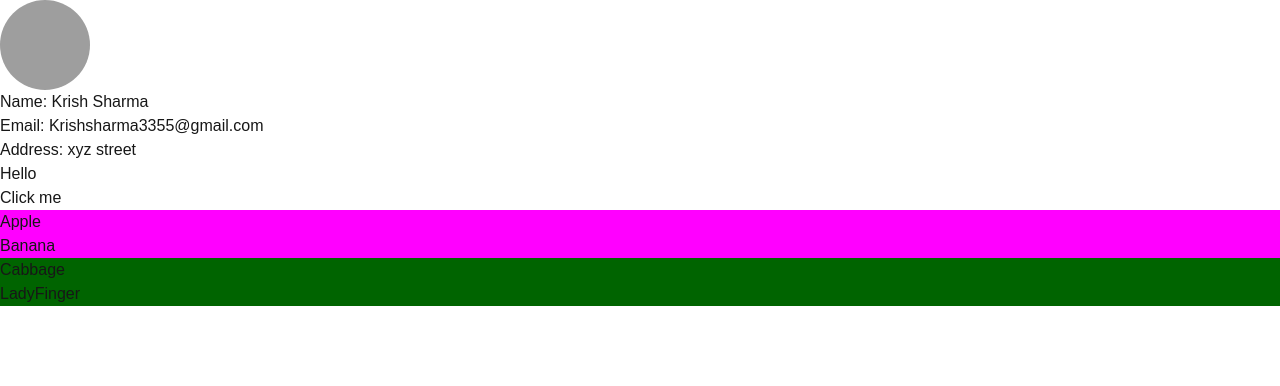
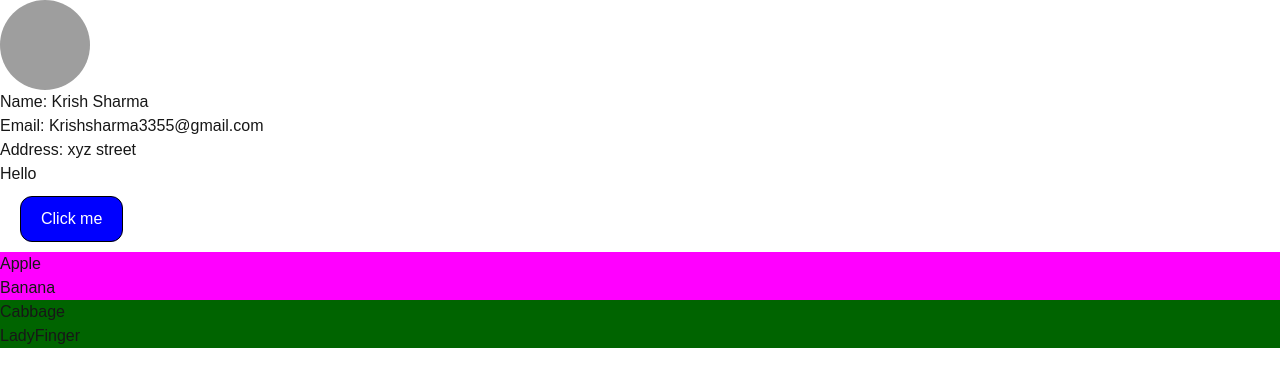
Before and after one commit to krish-sh/react-learn, a Next.js app: page / in a window 1280 px wide. Shown: the top 386 px of the page. Built offline with nearby package versions, Linux system fonts and the light colour scheme; grey boxes are pictures that could not be loaded.

Commit message:
event handler

```diff
--- a/app/components/button.tsx
+++ b/app/components/button.tsx
@@ -1,9 +1,26 @@
 "use client";
 
 export function MyButton() {
+  function handleClick() {
+    alert("Button clicked!");
+  }
+
   return (
     <div>
-      <button>Click me</button>
+      <button
+        onClick={handleClick}
+        style={{
+          backgroundColor: "blue",
+          color: "white",
+          border: "1px solid black",
+          padding: "10px 20px",
+          cursor: "pointer",
+          borderRadius: "12px",
+          margin: "10px 20px",
+        }}
+      >
+        Click me
+      </button>
     </div>
   );
 }
```
